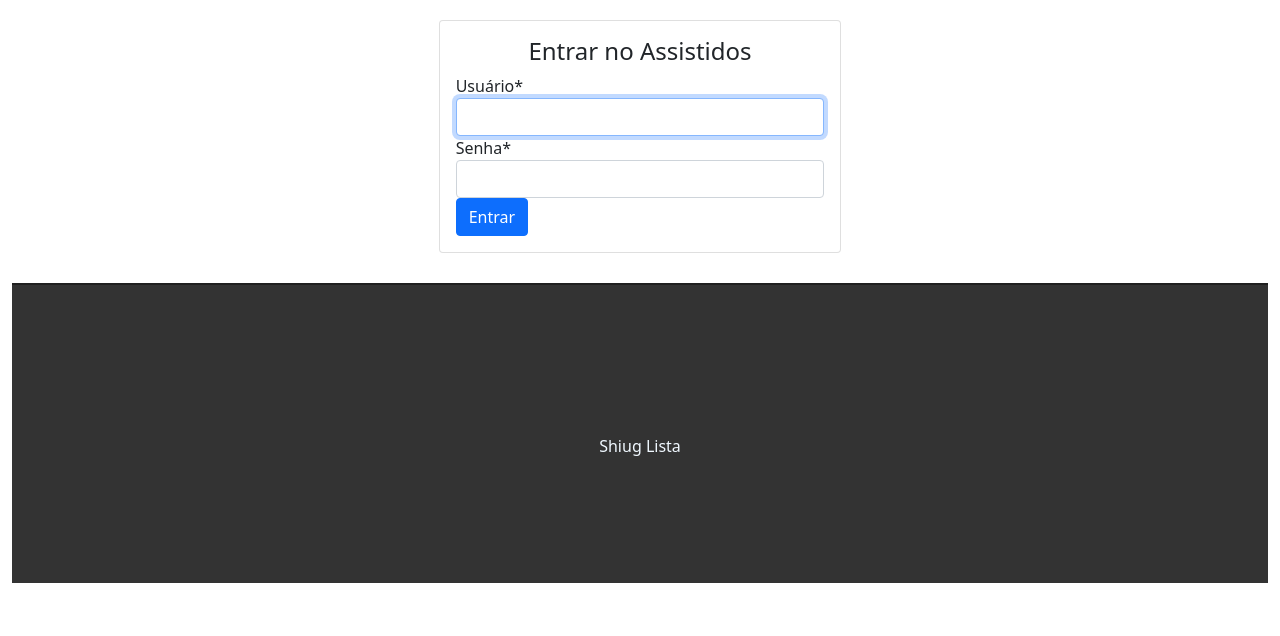
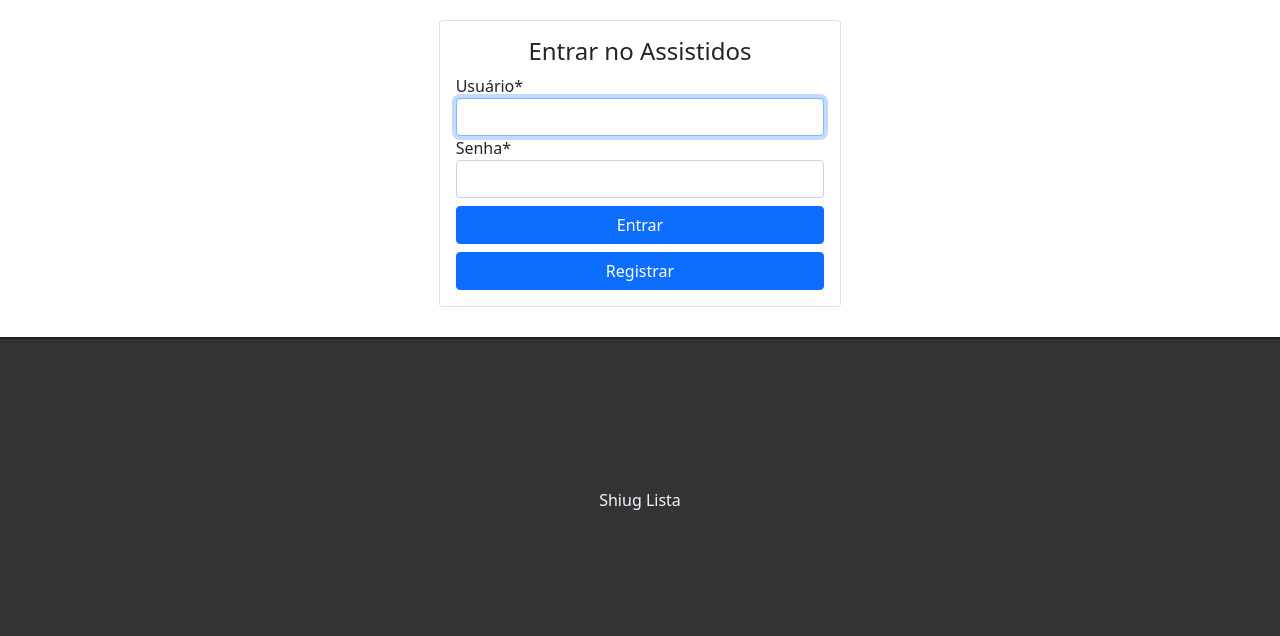
Before and after one commit to VicentShiug/Projetos-de-estudo, a Django app: page /accounts/login/ in a window 1280 px wide. Shown: the part 57-693 px from the top of the page. Run offline with Django 4.2, Linux system fonts and the light colour scheme; some libraries are stand-ins or nearby versions.

Commit message:
Ajuste de css na pagina de login + botão para aba de registration

```diff
--- a/Assistidos/list/static/css/style.css
+++ b/Assistidos/list/static/css/style.css
@@ -109,3 +109,11 @@ a.link-list{
     margin-bottom: 30px;
 
 }
+.card-body{
+    align-items: center;
+}
+
+.bottons{
+    display: grid;
+
+}
--- a/Assistidos/templates/registration/login.html
+++ b/Assistidos/templates/registration/login.html
@@ -8,16 +8,20 @@
     <div class="col-md-4 offset-md-4">
         <div class="card auth-card">
             <div class="card-body">
-                <h4 class="card-tittle text-center"> Entrar no Assistidos</h4>
+                <h4 class="card-tittle text-center aa"> Entrar no Assistidos</h4>
 
-                <form method="post">
-                    {% csrf_token %}
-                    <input type="hidden" name="next" value="{{ next }}">
+                    <form method="post">
+                        {% csrf_token %}
+                        <input type="hidden" name="next" value="{{ next }}">
 
-                    {{ form|crispy }}
-                    <button type="submit" class="btn btn-primary btn-block">Entrar</button>
+                            {{ form|crispy }}
+                        <div class="col-md bottons">
+                            <button type="submit" class="btn btn-primary" style="margin-top: 8px;">Entrar</button>
 
-                </form>
+                            <a href="/accounts/register" class="btn btn-primary" style="margin-top: 8px;">Registrar</a>
+                        </div>
+                    </form>
+                </div>
             </div>
         </div>
     </div>
```
Also changed, not shown: Assistidos/db.sqlite3.
